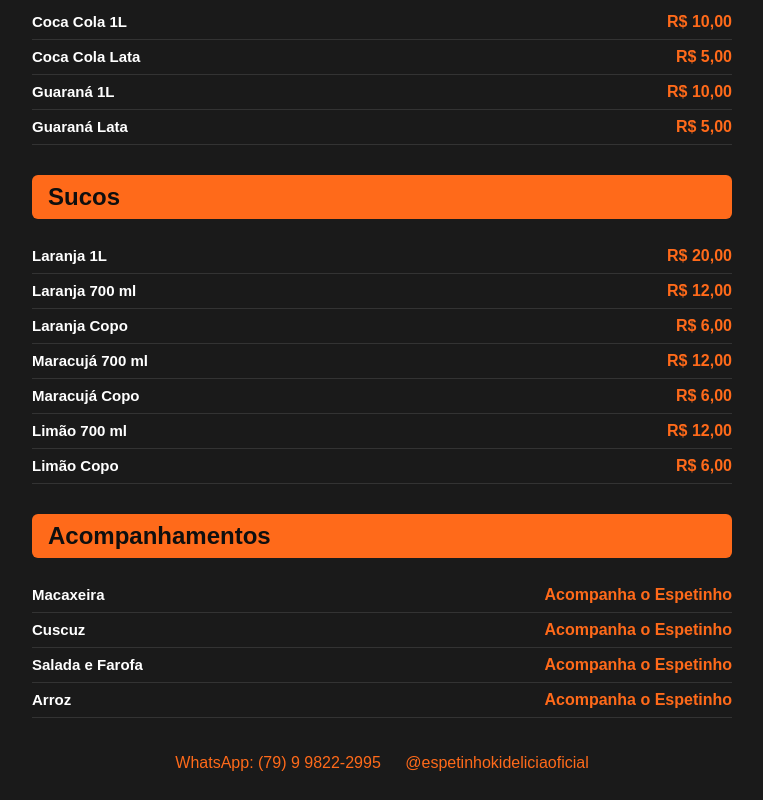
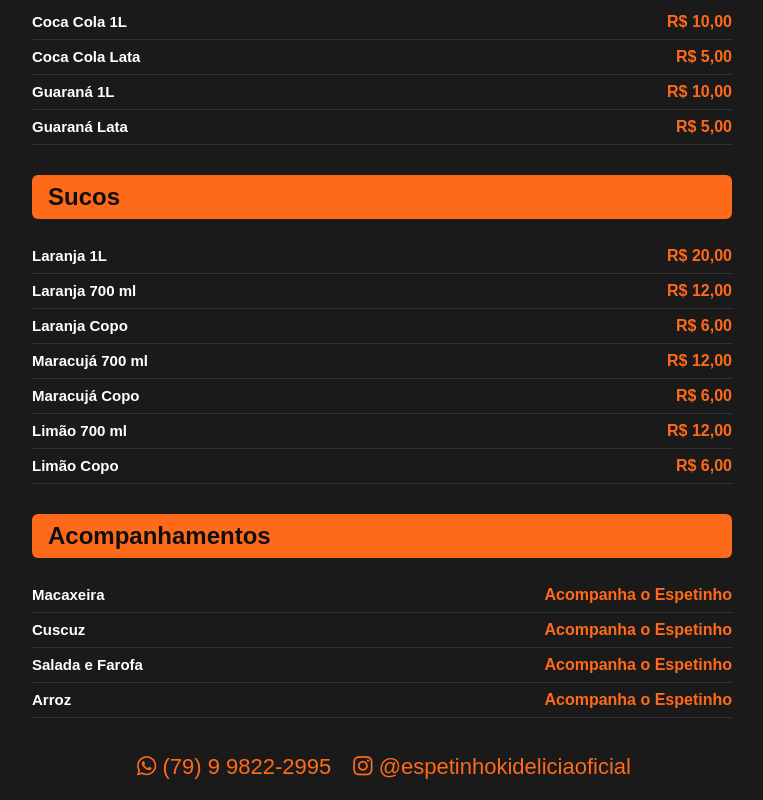
Before and after one commit to lcarloshenriquel/Cardapio-Ki-Del-cia, a plain HTML site: page index.html in a window 1280 px wide. Shown: the part 4033-4833 px from the top of the page, without its empty margins (258-1021 px from the left). Drawn offline with Linux system fonts and the light colour scheme.

Commit message:
adiciona ícones do whatsApp e Instagram

```diff
--- a/index.html
+++ b/index.html
@@ -9,6 +9,7 @@
 <link href="https://fonts.googleapis.com/css2?family=Oswald:wght@200..700&display=swap" rel="stylesheet">
 
 <link rel="stylesheet" href="style.css">
+<link rel="stylesheet" href="https://cdnjs.cloudflare.com/ajax/libs/font-awesome/6.5.1/css/all.min.css">
 </head>
 <body>
 <header><h1>Espetinho Ki Delícia</h1>
@@ -180,7 +181,11 @@
     </section>
     </main>
     <footer>
-        <a href="https://wa.me/5579998222995">WhatsApp: (79) 9 9822-2995</a>
-        <a href="https://instagram.com/espetinhokideliciaoficial">@espetinhokideliciaoficial</a>
-    </footer>
+  <a href="https://wa.me/5579998222995">
+    <i class="fa-brands fa-whatsapp"></i> (79) 9 9822-2995
+  </a>
+  <a href="https://instagram.com/espetinhokideliciaoficial">
+    <i class="fa-brands fa-instagram"></i> @espetinhokideliciaoficial
+  </a>
+</footer>
 </body>
--- a/style.css
+++ b/style.css
@@ -61,6 +61,8 @@ footer{ text-align: center;
 footer a { color: #ff6a1a;
     text-decoration: none;
     margin: 0 10px;
+    font-size: 22px;
+    margin-right: 6px;
 }
 
 html{
```
Also changed, not shown: 1 other file.
